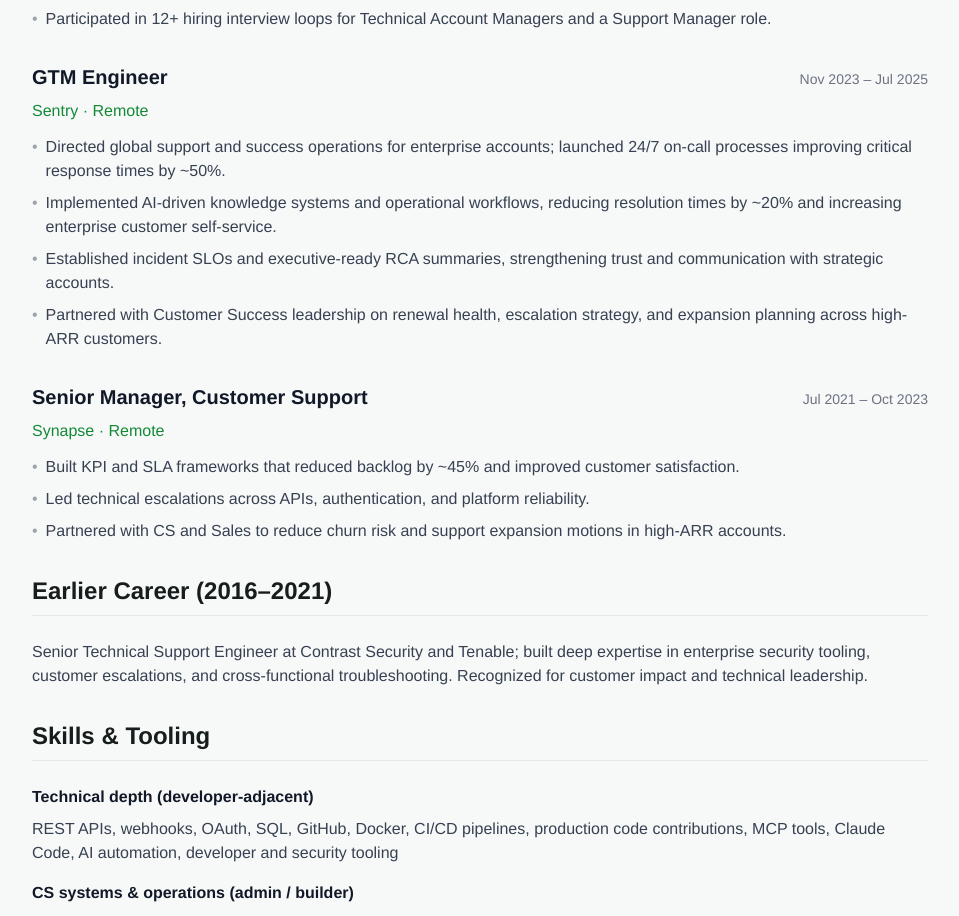
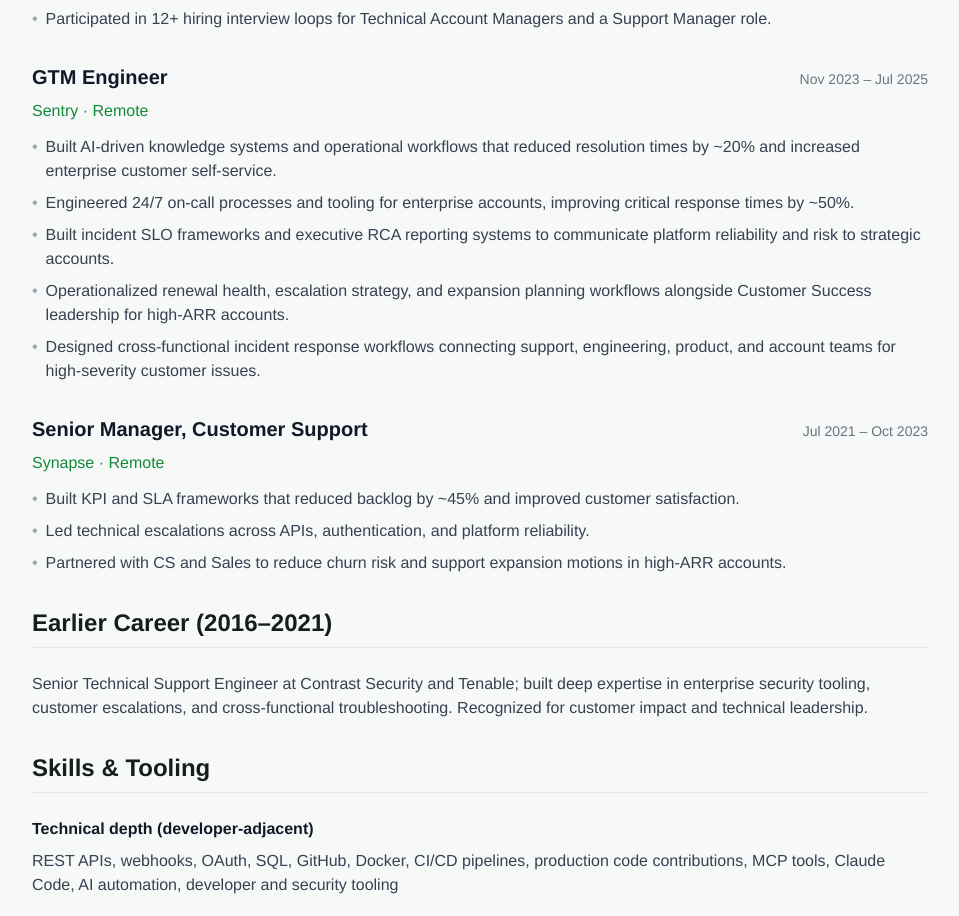
Before and after one commit to dc-larsen/davidlarsen.me, a Nuxt app: page /resume in a window 1280 px wide. Shown: the part 1040-1956 px from the top of the page, without its empty margins (160-1119 px from the left). Built offline with nearby package versions, Linux system fonts and the light colour scheme.

Commit message:
Reshape Sentry bullets to match GTM Engineer positioning

```diff
--- a/pages/resume.vue
+++ b/pages/resume.vue
@@ -83,19 +83,23 @@
         <ul class="space-y-2 text-gray-700">
           <li class="flex">
             <span class="mr-2 text-gray-400">•</span>
-            <span>Directed global support and success operations for enterprise accounts; launched 24/7 on-call processes improving critical response times by ~50%.</span>
+            <span>Built AI-driven knowledge systems and operational workflows that reduced resolution times by ~20% and increased enterprise customer self-service.</span>
           </li>
           <li class="flex">
             <span class="mr-2 text-gray-400">•</span>
-            <span>Implemented AI-driven knowledge systems and operational workflows, reducing resolution times by ~20% and increasing enterprise customer self-service.</span>
+            <span>Engineered 24/7 on-call processes and tooling for enterprise accounts, improving critical response times by ~50%.</span>
           </li>
           <li class="flex">
             <span class="mr-2 text-gray-400">•</span>
-            <span>Established incident SLOs and executive-ready RCA summaries, strengthening trust and communication with strategic accounts.</span>
+            <span>Built incident SLO frameworks and executive RCA reporting systems to communicate platform reliability and risk to strategic accounts.</span>
           </li>
           <li class="flex">
             <span class="mr-2 text-gray-400">•</span>
-            <span>Partnered with Customer Success leadership on renewal health, escalation strategy, and expansion planning across high-ARR customers.</span>
+            <span>Operationalized renewal health, escalation strategy, and expansion planning workflows alongside Customer Success leadership for high-ARR accounts.</span>
+          </li>
+          <li class="flex">
+            <span class="mr-2 text-gray-400">•</span>
+            <span>Designed cross-functional incident response workflows connecting support, engineering, product, and account teams for high-severity customer issues.</span>
           </li>
         </ul>
       </div>
```
